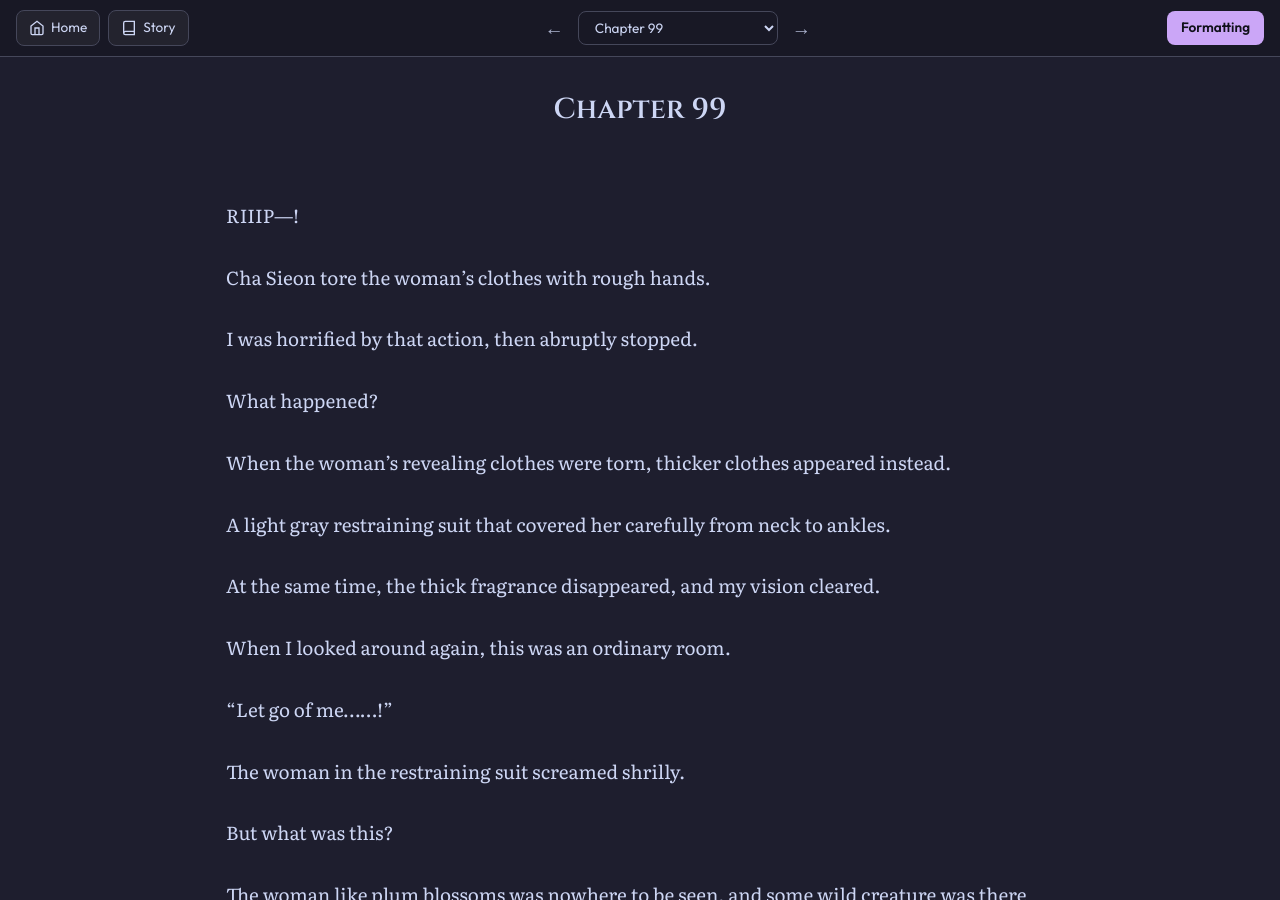
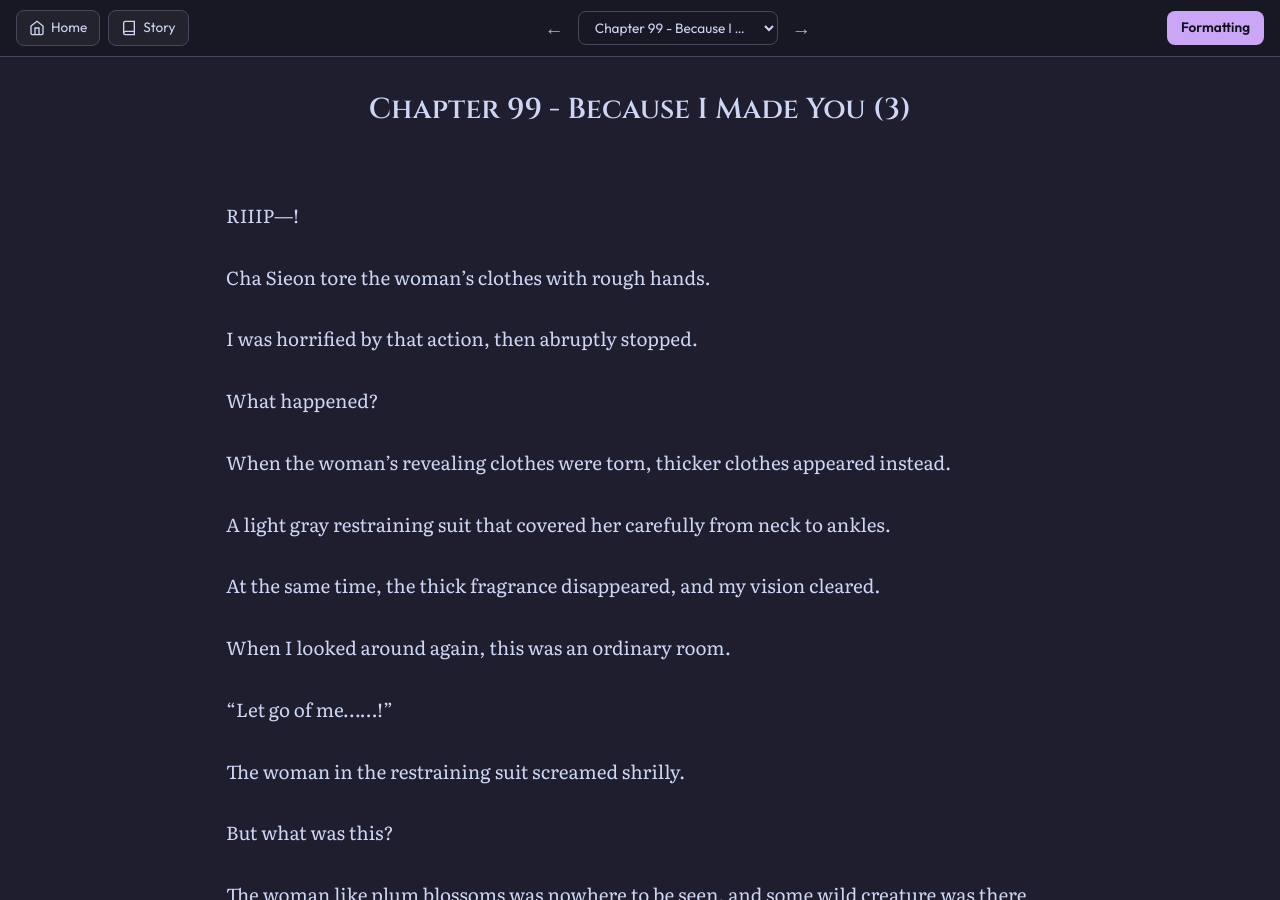
Before and after one commit to soleumn/soleumn.github.io, a Jekyll site: the page built from _chapters/esg/ch99.md, in a window 1280 px wide and 900 px high. Built offline with Jekyll 4.4.1, drawn with Linux system fonts in a browser that asks for light colours; comment, search, counter and statistics services are not loaded.

Commit message:
Update ch99.md

```diff
--- a/_chapters/esg/ch99.md
+++ b/_chapters/esg/ch99.md
@@ -1,5 +1,5 @@
 ---
-title: "Chapter 99"
+title: "Chapter 99 - Because I Made You (3)"
 categories: esg
 capitulo: 99
 ---
```
